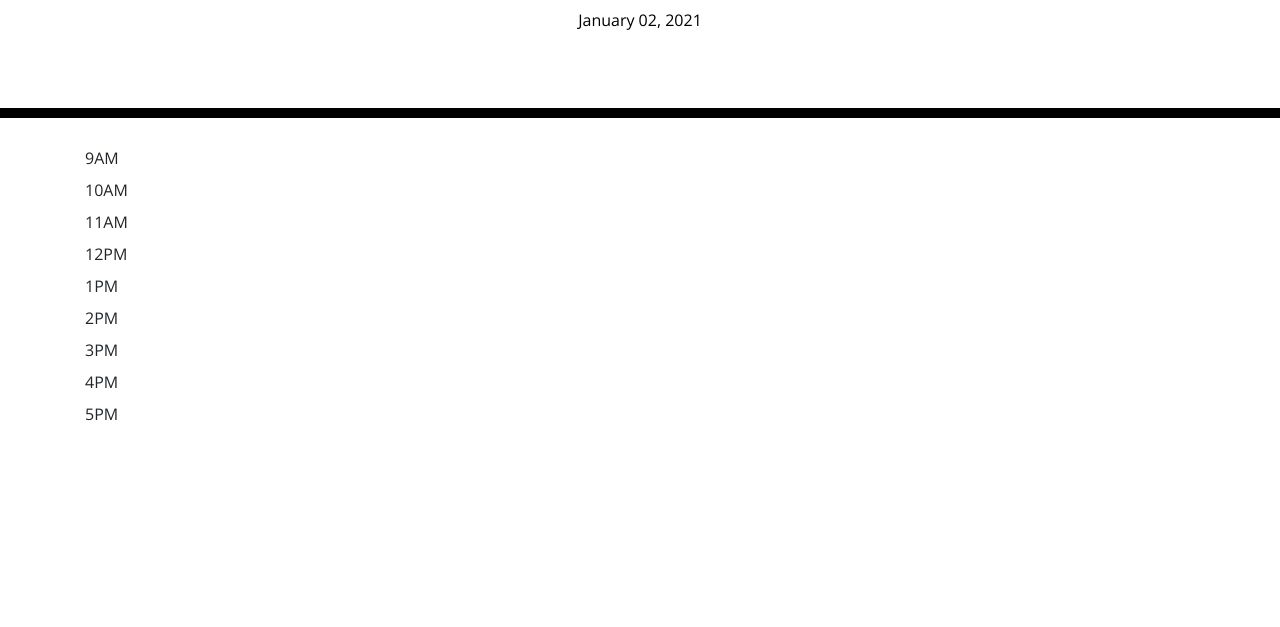
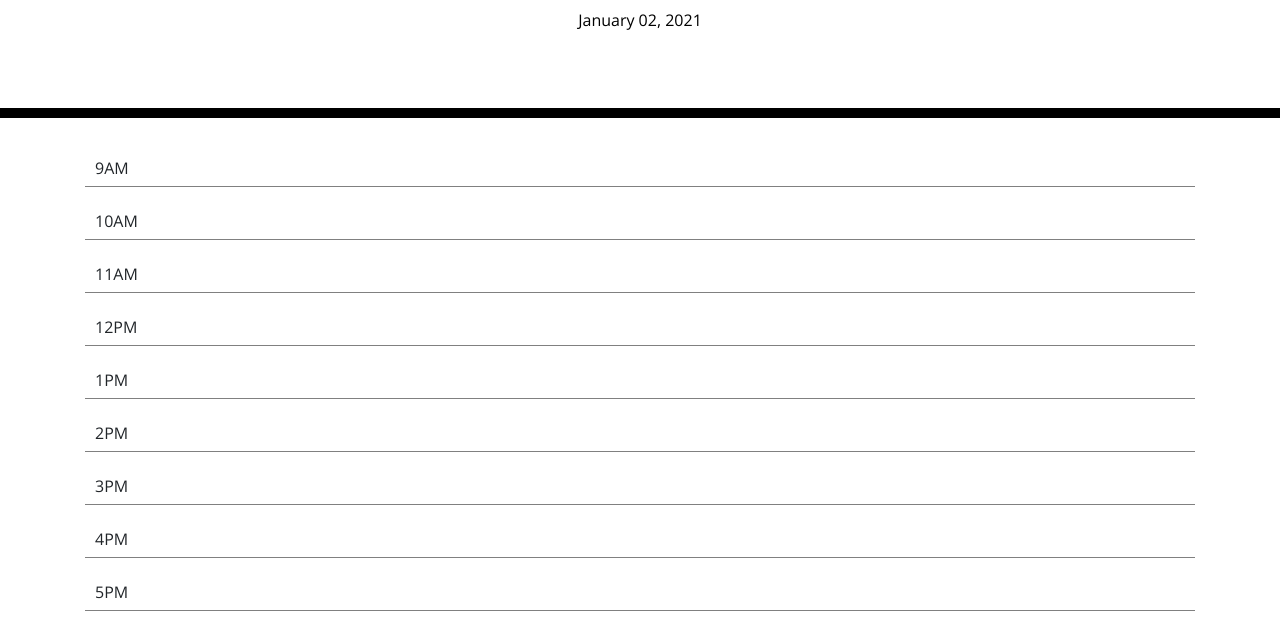
Before and after one commit to smlisk0630/work-day-scheduler, a plain HTML site: page index.html in a window 1280 px wide. Shown: the part 182-809 px from the top of the page. Drawn offline with nearby package versions, Linux system fonts and the light colour scheme.

Commit message:
added border styling and padding to dynamic paragraph elements in CSS file

```diff
--- a/Assets/script.js
+++ b/Assets/script.js
@@ -32,7 +32,7 @@ $(document).ready(function() {
     var timeBlock = document.getElementById("#time-block");
 
     // loop through the business hours array and append to time-block section
-    businessHourList.forEach(function(hour) {
+    $.each(businessHourList,function(i,hour) {
         var newTimeBlock = $("<p>" + hour + "</p>");
         $("#time-block").append(newTimeBlock);
         // add event listener and append to time-block section
--- a/index.html
+++ b/index.html
@@ -32,7 +32,7 @@
     </header>
     <section class="container" id="container">
       <!-- Timeblocks go here -->
-      <section id="time-block"></section>
+      <section class="time-block" id="time-block"></section>
     </section>
 
     <script src="./Assets/script.js"></script>
--- a/style.css
+++ b/style.css
@@ -26,8 +26,13 @@ textarea{
 }
 
 .time-block{
-  text-align: center;
+  text-align: left;
   border-radius: 15px;
+}
+
+.time-block p {
+  border-bottom: 1px solid gray;
+  padding: 10px;
 }
 
 .row {
```
Lines whose indentation alone changed are shown as unchanged.
